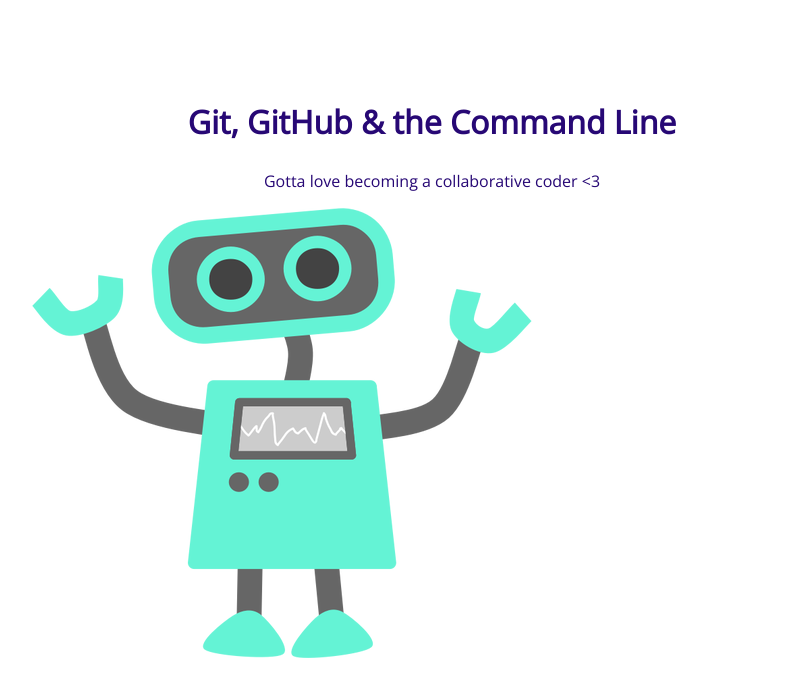
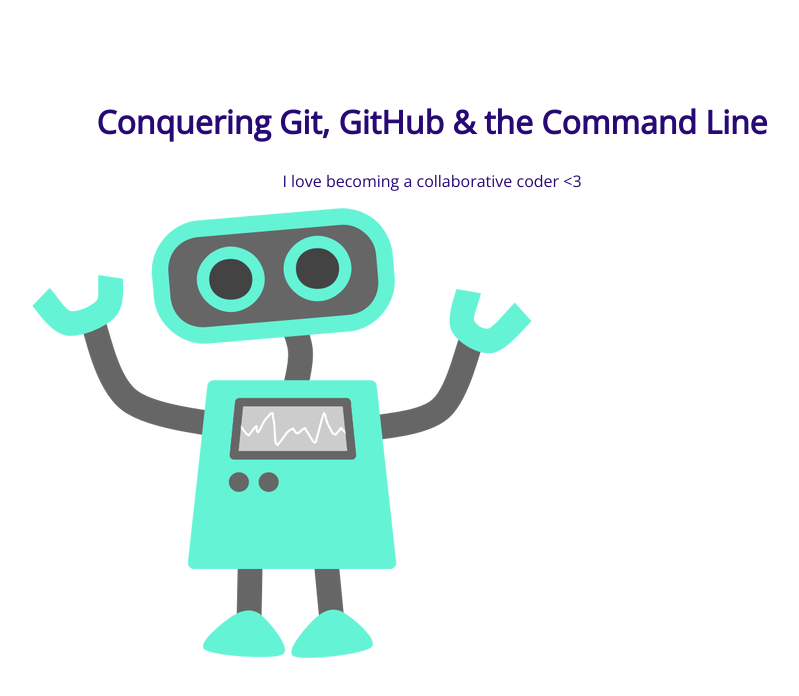
Before and after one commit to maeeast/105-project, a plain HTML site: page index.html in a window 1280 px wide. Shown: the whole page, without its empty margins (208-1007 px from the left). Drawn offline with nearby package versions, Linux system fonts and the light colour scheme.

Commit message:
changing copy

```diff
--- a/index.html
+++ b/index.html
@@ -1,16 +1,20 @@
 <!DOCTYPE html>
 <html lang="en">
+
 <head>
     <meta charset="UTF-8">
     <title>Let's Learn Git, GitHub and the Command Line</title>
     <link href='http://fonts.googleapis.com/css?family=Open+Sans' rel='stylesheet' type='text/css'>
     <link rel="stylesheet" href="css/style.css">
 </head>
+
 <body>
     <section>
-		<h1>Git, GitHub & the Command Line</h1>
-		<p>Gotta love becoming a collaborative coder <3</p>
+        <h1>Conquering Git, GitHub & the Command Line</h1>
+        <p>I love becoming a collaborative coder
+            <3</p>
                 <img src="img/happy-blue-robot.png">
     </section>
 </body>
+
 </html>
```
Lines whose indentation alone changed are shown as unchanged.
